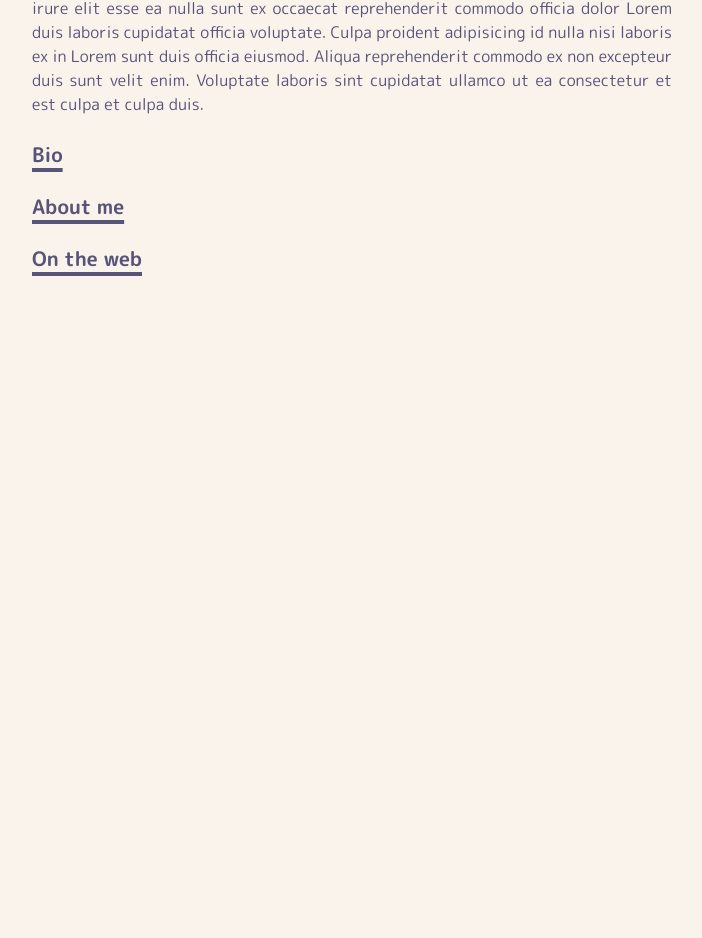
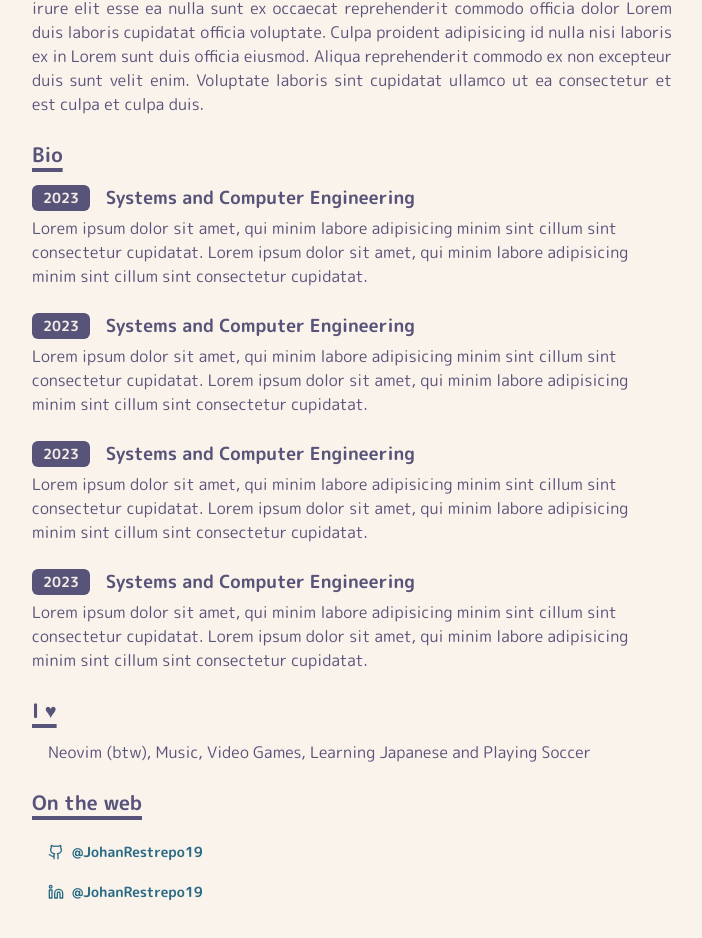
Before and after one commit to JohanRestrepo19/portfolio, a Next.js app: page / in a window 1280 px wide. Shown: the part 312-1250 px from the top of the page, without its empty margins (288-990 px from the left). Before the commit the page ends 872 px from the top, so only its background shows below. Built offline with nearby package versions, Linux system fonts and the light colour scheme.

Commit message:
feat: add Bio section.
Add Bio section and contact links.

```diff
--- a/src/app/page.tsx
+++ b/src/app/page.tsx
@@ -1,8 +1,26 @@
+import NextLink, { type LinkProps } from 'next/link';
+import BioSection from '@/components/Bio';
 import Container from '@/components/Container';
 import Heading from '@/components/Heading';
 import Paragraph from '@/components/Paragraph';
 import Section, { SectionHeading } from '@/components/Section';
+import { Button } from '@/components/ui/button';
+import { Linkedin, Github } from 'lucide-react';
 
+const ContactItem = ({
+  href,
+  children,
+}: { children?: React.ReactNode } & LinkProps) => {
+  return (
+    <li>
+      <NextLink href={href} target="_blank">
+        <Button variant="ghost" className="font-bold text-primary">
+          {children}
+        </Button>
+      </NextLink>
+    </li>
+  );
+};
 
 export default function Home() {
   return (
@@ -33,14 +51,63 @@
               culpa et culpa duis.
             </Paragraph>
           </Section>
+
           <Section>
             <SectionHeading>Bio</SectionHeading>
+            <div className="flex flex-col gap-y-6">
+              <BioSection year="2023" title="Systems and Computer Engineering">
+                Lorem ipsum dolor sit amet, qui minim labore adipisicing minim
+                sint cillum sint consectetur cupidatat. Lorem ipsum dolor sit
+                amet, qui minim labore adipisicing minim sint cillum sint
+                consectetur cupidatat.
+              </BioSection>
+              <BioSection year="2023" title="Systems and Computer Engineering">
+                Lorem ipsum dolor sit amet, qui minim labore adipisicing minim
+                sint cillum sint consectetur cupidatat. Lorem ipsum dolor sit
+                amet, qui minim labore adipisicing minim sint cillum sint
+                consectetur cupidatat.
+              </BioSection>
+              <BioSection year="2023" title="Systems and Computer Engineering">
+                Lorem ipsum dolor sit amet, qui minim labore adipisicing minim
+                sint cillum sint consectetur cupidatat. Lorem ipsum dolor sit
+                amet, qui minim labore adipisicing minim sint cillum sint
+                consectetur cupidatat.
+              </BioSection>
+              <BioSection year="2023" title="Systems and Computer Engineering">
+                Lorem ipsum dolor sit amet, qui minim labore adipisicing minim
+                sint cillum sint consectetur cupidatat. Lorem ipsum dolor sit
+                amet, qui minim labore adipisicing minim sint cillum sint
+                consectetur cupidatat.
+              </BioSection>
+            </div>
           </Section>
+
           <Section>
-            <SectionHeading>About me</SectionHeading>
+            <SectionHeading>I ♥</SectionHeading>
+            <Paragraph>
+              <NextLink
+                href="https://github.com/JohanRestrepo19/nvim"
+                target="_blank"
+                className="visited:text-secondary hover:underline"
+              >
+                Neovim (btw)
+              </NextLink>
+              , Music, Video Games, Learning Japanese and Playing Soccer
+            </Paragraph>
           </Section>
+
           <Section>
             <SectionHeading>On the web</SectionHeading>
+            <ul>
+              <ContactItem href="https://github.com/JohanRestrepo19">
+                <Github className="mr-2 h-4 w-4" />
+                @JohanRestrepo19
+              </ContactItem>
+              <ContactItem href="https://www.linkedin.com/in/johanrestrepo19/">
+                <Linkedin className="mr-2 h-4 w-4" />
+                @JohanRestrepo19
+              </ContactItem>
+            </ul>
           </Section>
         </article>
       </Container>
--- a/src/app/projects/page.tsx
+++ b/src/app/projects/page.tsx
@@ -1,4 +1,4 @@
-import { Container } from '@/components/Container';
+import Container from '@/components/Container';
 
 export default function Works() {
   return (
--- /dev/null
+++ b/src/components/Bio.tsx
@@ -0,0 +1,21 @@
+import { Badge } from '@/components/ui/badge';
+import Heading from '@/components/Heading';
+
+type BioSectionProps = {
+  year: string;
+  title: string;
+} & React.ComponentProps<'div'>;
+
+const BioSection = ({ children, title, year, ...props }: BioSectionProps) => {
+  return (
+    <div {...props}>
+      <div className="flex flex-wrap items-center justify-start gap-x-4 gap-y-2 mb-1">
+        <Badge className="rounded-md bg-foreground text-sm">{year}</Badge>
+        <Heading as="h4">{title}</Heading>
+      </div>
+      <div>{children}</div>
+    </div>
+  );
+};
+
+export default BioSection;
--- a/src/components/Heading.tsx
+++ b/src/components/Heading.tsx
@@ -1,7 +1,7 @@
 import { cn } from '@/lib/utils';
 
 type Props = {
-  as?: 'h1' | 'h2' | 'h3';
+  as?: 'h1' | 'h2' | 'h3' | 'h4';
   children?: React.ReactNode;
 } & React.HTMLAttributes<HTMLHeadingElement>;
 
@@ -22,6 +22,9 @@
 
   if (as === 'h3')
     return <h3 className={cn(baseStyle, 'text-xl', className)}>{children}</h3>;
+
+  if (as === 'h4')
+    return <h4 className={cn(baseStyle, 'text-lg', className)}>{children}</h4>;
 };
 
 export default Heading;
--- a/src/components/Section.tsx
+++ b/src/components/Section.tsx
@@ -1,4 +1,5 @@
 import Heading from '@/components/Heading';
+import { cn } from '@/lib/utils';
 
 export const SectionHeading = ({
   children,
@@ -15,8 +16,8 @@
   );
 };
 
-const Section = ({ children }: React.ComponentProps<'section'>) => {
-  return <section className="mb-6">{children}</section>;
+const Section = ({ children, className }: React.ComponentProps<'section'>) => {
+  return <section className={cn("mb-6", className)}>{children}</section>;
 };
 
 export default Section;
--- /dev/null
+++ b/src/components/ui/badge.tsx
@@ -0,0 +1,36 @@
+import * as React from "react"
+import { cva, type VariantProps } from "class-variance-authority"
+
+import { cn } from "@/lib/utils"
+
+const badgeVariants = cva(
+  "inline-flex items-center rounded-full border px-2.5 py-0.5 text-xs font-semibold transition-colors focus:outline-none focus:ring-2 focus:ring-ring focus:ring-offset-2",
+  {
+    variants: {
+      variant: {
+        default:
+          "border-transparent bg-primary text-primary-foreground hover:bg-primary/80",
+        secondary:
+          "border-transparent bg-secondary text-secondary-foreground hover:bg-secondary/80",
+        destructive:
+          "border-transparent bg-destructive text-destructive-foreground hover:bg-destructive/80",
+        outline: "text-foreground",
+      },
+    },
+    defaultVariants: {
+      variant: "default",
+    },
+  }
+)
+
+export interface BadgeProps
+  extends React.HTMLAttributes<HTMLDivElement>,
+    VariantProps<typeof badgeVariants> {}
+
+function Badge({ className, variant, ...props }: BadgeProps) {
+  return (
+    <div className={cn(badgeVariants({ variant }), className)} {...props} />
+  )
+}
+
+export { Badge, badgeVariants }
```
